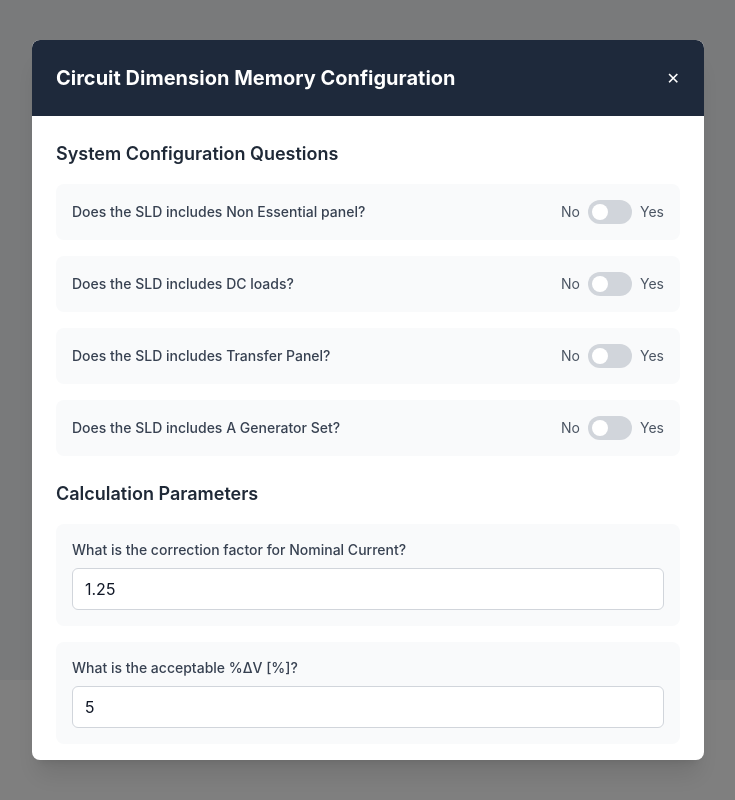
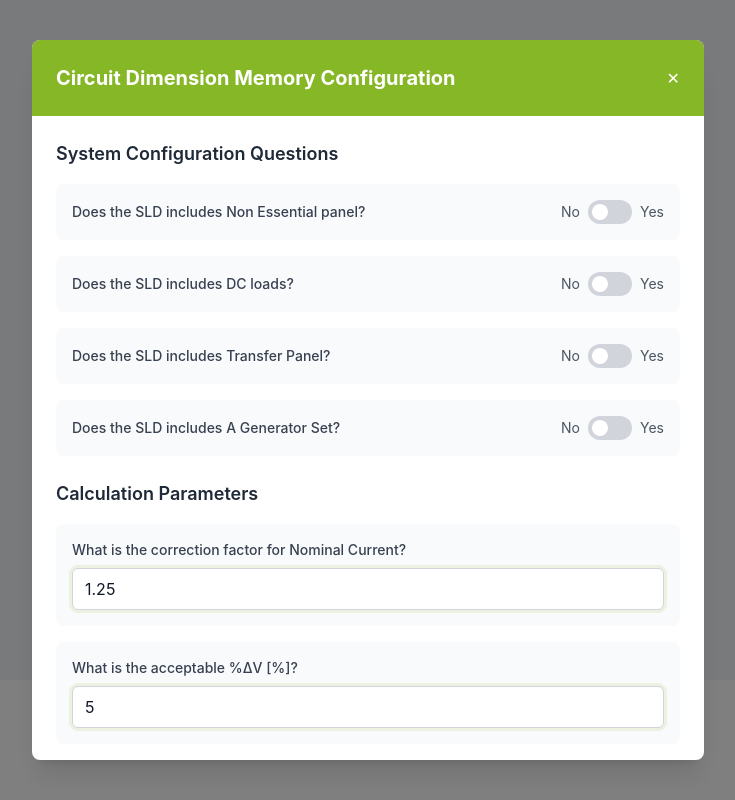
Before and after one commit to AIs-HE/mecalapp, a Next.js app: page /calc/circuit-dimension-main in a window 1280 px wide. Shown: the whole page, without its empty margins (272-1007 px from the left). Built offline with nearby package versions, Linux system fonts and the light colour scheme; no server answers.

Commit message:
fix(calc): use site palette + hide modal scrollbar; fix JSX toggle parse error

```diff
--- a/pages/calc/circuit-dimension-main.tsx
+++ b/pages/calc/circuit-dimension-main.tsx
@@ -97,14 +97,15 @@ export default function CircuitDimensionMainPage() {
             {/* Modal for Configuration Questions */}
             {showModal && (
                 <div className="fixed inset-0 bg-black bg-opacity-50 flex items-center justify-center z-50">
-                    <div className="bg-white rounded-lg shadow-xl max-w-2xl w-full mx-4 max-h-[90vh] overflow-y-auto">
+                    <div className="bg-white rounded-lg shadow-xl max-w-2xl w-full mx-4 max-h-[90vh] overflow-y-auto modal-scroll">
                         {/* Modal Header */}
-                        <div className="bg-slate-800 text-white p-6 rounded-t-lg">
+                        <div className="text-white p-6 rounded-t-lg" style={{ background: '#85b726' }}>
                             <div className="flex justify-between items-center">
                                 <h2 className="text-xl font-bold">Circuit Dimension Memory Configuration</h2>
                                 <button
                                     onClick={() => router.back()}
                                     className="text-white hover:text-gray-300"
+                                    aria-label="close"
                                 >
                                     ✕
                                 </button>
@@ -138,9 +139,10 @@ export default function CircuitDimensionMainPage() {
                                                     <button
                                                         onClick={() => handleToggle(question.key)}
                                                         className={`relative inline-flex h-6 w-11 items-center rounded-full transition-colors ${formData[question.key]
-                                                            ? 'bg-blue-600'
+                                                            ? ''
                                                             : 'bg-gray-300'
                                                             }`}
+                                                        style={formData[question.key] ? { background: 'var(--color-main)' } : undefined}
                                                     >
                                                         <span
                                                             className={`inline-block h-4 w-4 transform rounded-full bg-white transition-transform ${formData[question.key]
@@ -169,7 +171,8 @@ export default function CircuitDimensionMainPage() {
                                                 step="0.01"
                                                 value={formData.niFactor}
                                                 onChange={(e) => handleNumberChange('niFactor', e.target.value)}
-                                                className="w-full px-3 py-2 border border-gray-300 rounded-md focus:outline-none focus:ring-2 focus:ring-blue-500"
+                                                className="w-full px-3 py-2 border border-gray-300 rounded-md focus:outline-none"
+                                                style={{ boxShadow: '0 0 0 3px rgba(133,183,38,0.12)' }}
                                                 placeholder="1.25"
                                             />
                                         </div>
@@ -183,7 +186,8 @@ export default function CircuitDimensionMainPage() {
                                                 step="0.1"
                                                 value={formData.deltaV}
                                                 onChange={(e) => handleNumberChange('deltaV', e.target.value)}
-                                                className="w-full px-3 py-2 border border-gray-300 rounded-md focus:outline-none focus:ring-2 focus:ring-blue-500"
+                                                className="w-full px-3 py-2 border border-gray-300 rounded-md focus:outline-none"
+                                                style={{ boxShadow: '0 0 0 3px rgba(133,183,38,0.12)' }}
                                                 placeholder="5"
                                             />
                                         </div>
@@ -197,7 +201,8 @@ export default function CircuitDimensionMainPage() {
                                                 step="0.01"
                                                 value={formData.percLoss}
                                                 onChange={(e) => handleNumberChange('percLoss', e.target.value)}
-                                                className="w-full px-3 py-2 border border-gray-300 rounded-md focus:outline-none focus:ring-2 focus:ring-blue-500"
+                                                className="w-full px-3 py-2 border border-gray-300 rounded-md focus:outline-none"
+                                                style={{ boxShadow: '0 0 0 3px rgba(133,183,38,0.12)' }}
                                                 placeholder="3.88"
                                             />
                                         </div>
@@ -215,7 +220,8 @@ export default function CircuitDimensionMainPage() {
                                 </button>
                                 <button
                                     onClick={handleLoadCalculationMemory}
-                                    className="px-6 py-2 bg-blue-600 text-white rounded-md hover:bg-blue-700 transition-colors"
+                                    className="px-6 py-2 text-white rounded-md transition-colors"
+                                    style={{ background: 'var(--color-main)' }}
                                 >
                                     Load Calculation Memory
                                 </button>
@@ -229,7 +235,7 @@ export default function CircuitDimensionMainPage() {
             {!showModal && (
                 <div className="min-h-screen grid grid-rows-[auto_1fr_auto]">
                     {/* Dark Blue Header Container */}
-                    <div className="bg-slate-800 text-white p-4">
+                    <div className="text-white p-4" style={{ background: 'var(--color-muted)' }}>
                         <div className="flex justify-between items-center">
                             <div className="flex items-center space-x-4">
                                 <h1 className="text-xl font-bold">MeCalApp</h1>
@@ -238,13 +244,15 @@ export default function CircuitDimensionMainPage() {
                             <div className="flex items-center space-x-4 text-sm">
                                 <button
                                     onClick={() => setShowModal(true)}
-                                    className="bg-blue-600 px-3 py-1 rounded hover:bg-blue-700"
+                                    className="px-3 py-1 rounded"
+                                    style={{ background: 'var(--color-main)', color: 'white' }}
                                 >
                                     Back to Config
                                 </button>
                                 <button
                                     onClick={() => router.push('/dashboard')}
-                                    className="bg-gray-600 px-3 py-1 rounded hover:bg-gray-700"
+                                    className="px-3 py-1 rounded"
+                                    style={{ background: 'rgba(0,0,0,0.12)', color: 'white' }}
                                 >
                                     Back to Projects
                                 </button>
@@ -256,7 +264,7 @@ export default function CircuitDimensionMainPage() {
                     {/* Main Content Area */}
                     <div className="flex">
                         {/* Left Content - Purple Container Placeholder */}
-                        <div className="flex-1 bg-purple-500 p-6">
+                        <div className="flex-1 p-6" style={{ background: 'var(--color-muted)' }}>
                             <div className="text-white">
                                 <h2 className="text-lg font-bold mb-4">📊 Tabs & Common Inputs (Purple Container)</h2>
                                 <div className="bg-purple-400 p-4 rounded mb-4">
@@ -277,7 +285,7 @@ export default function CircuitDimensionMainPage() {
                         </div>
 
                         {/* Right Sidebar - Emerald Green Container */}
-                        <div className="w-80 bg-emerald-600 p-6 text-white">
+                        <div className="w-80 p-6 text-white" style={{ background: 'var(--color-main)' }}>
                             <h2 className="text-lg font-bold mb-4">🏢 Project Info Panel</h2>
                             {projectData ? (
                                 <div className="space-y-3">
@@ -295,7 +303,7 @@ export default function CircuitDimensionMainPage() {
                                 <p>Project information will be displayed here</p>
                             )}
 
-                            <div className="mt-6 border-2 border-dashed border-emerald-400 p-4 rounded">
+                            <div className="mt-6 border-2 border-dashed p-4 rounded" style={{ borderColor: 'rgba(133,183,38,0.45)' }}>
                                 <p className="text-sm">AI Integration Placeholder</p>
                             </div>
                         </div>
--- a/styles/globals.css
+++ b/styles/globals.css
@@ -856,6 +856,22 @@ main h2 {
     background-clip: padding-box;
 }
 
+/* Modal scroll: hide scrollbar for modal dialog content by default */
+.modal-scroll {
+    overflow-y: auto;
+    /* Firefox */
+    scrollbar-width: none;
+    /* IE 10+ */
+    -ms-overflow-style: none;
+    max-height: 90vh;
+}
+
+.modal-scroll::-webkit-scrollbar {
+    width: 0;
+    height: 0;
+    display: none;
+}
+
 .animate-up-enter {
     animation: rectUp 700ms cubic-bezier(.22, .9, .55, 1) forwards;
 }
```
